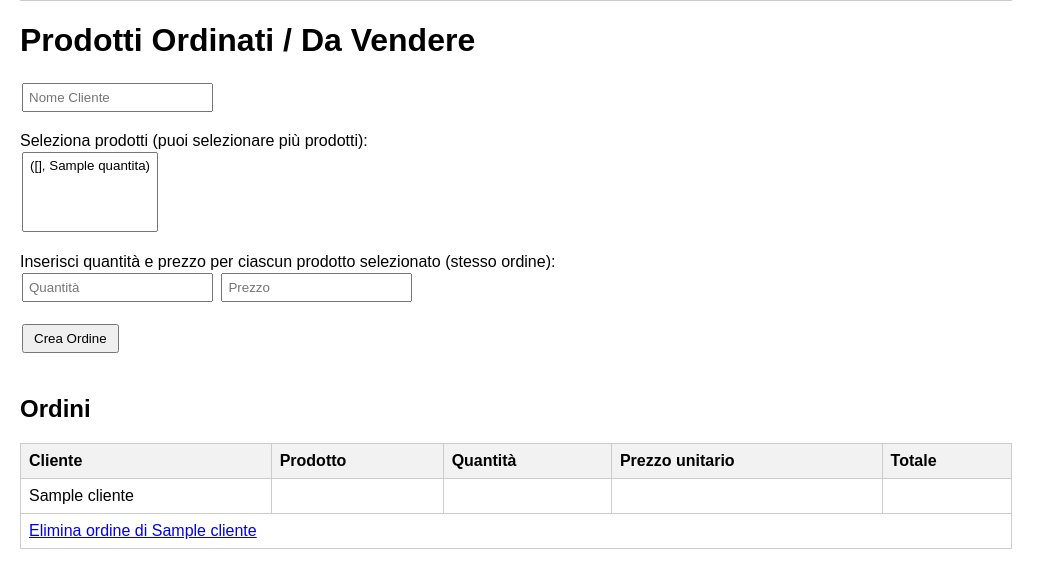
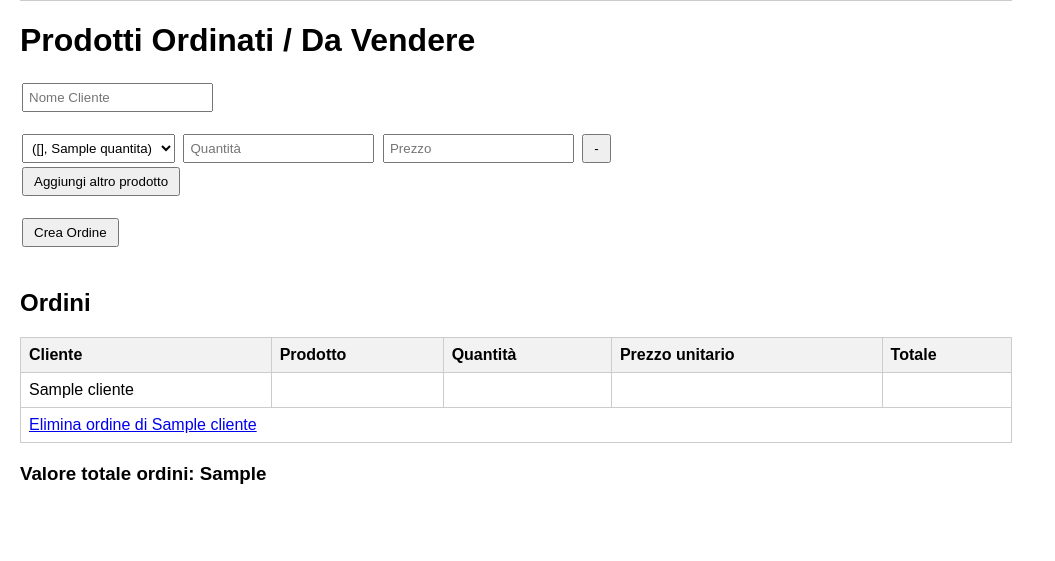
Before and after one commit to alessiobuti/magazzino-flask, a Flask app: template templates/index.html in a window 1280 px wide. Shown: the part 286-847 px from the top of the page, without its empty margins (0-1055 px from the left). After the commit the page ends 770 px from the top, so only its background shows below. Run offline with Flask 3, Linux system fonts and the light colour scheme; the template is opened without the code that fills it: most values are stand-ins (such as "Sample title", 1, 10 or a date in 2020).

```diff
--- a/app.py
+++ b/app.py
@@ -3,77 +3,76 @@ from flask import Flask, render_template, request, redirect, url_for
 app = Flask(__name__)
 
 # Magazzino e ordini
-prodotti = {}  # {'Miele': 20, 'Burro cacao': 15}
-ordini = {}    # {'Alberto': [{'prodotto': 'Miele', 'quantita': 2, 'prezzo': 5.0}, ...]}
+magazzino = {}  # nome_prodotto: quantità
+ordini = {}     # id_ordine: {'prodotti': [(nome, quantita, prezzo)], 'totale': valore_totale}
+
+ordine_id_counter = 1  # Contatore per identificare gli ordini
 
 @app.route('/')
 def index():
-    # Calcolo valore totale degli ordini
-    totale_valore = 0
-    for ord_list in ordini.values():
-        for item in ord_list:
-            totale_valore += item['quantita'] * item['prezzo']
-    return render_template('index.html', prodotti=prodotti, ordini=ordini, totale_valore=totale_valore)
+    return render_template('index.html', magazzino=magazzino, ordini=ordini)
 
 # Aggiungi prodotto al magazzino
 @app.route('/add_product', methods=['POST'])
 def add_product():
     nome = request.form['nome_prodotto']
     quantita = int(request.form['quantita_prodotto'])
-    if nome in prodotti:
-        prodotti[nome] += quantita
+    if nome in magazzino:
+        magazzino[nome] += quantita
     else:
-        prodotti[nome] = quantita
+        magazzino[nome] = quantita
     return redirect(url_for('index'))
 
-# Modifica quantità prodotto nel magazzino
+# Modifica quantità prodotto
 @app.route('/update_product/<nome>', methods=['POST'])
 def update_product(nome):
     nuova_quantita = int(request.form['nuova_quantita'])
-    prodotti[nome] = nuova_quantita
+    magazzino[nome] = nuova_quantita
     return redirect(url_for('index'))
 
 # Elimina prodotto dal magazzino
 @app.route('/delete_product/<nome>')
 def delete_product(nome):
-    if nome in prodotti:
-        del prodotti[nome]
+    if nome in magazzino:
+        del magazzino[nome]
     return redirect(url_for('index'))
 
-# Aggiungi ordine/kit
+# Aggiungi ordine
 @app.route('/add_order', methods=['POST'])
 def add_order():
-    nome_persona = request.form['nome_persona']
-    prodotti_selezionati = request.form.getlist('prodotti_ordine')
-    quantita_list = request.form.getlist('quantita')
-    prezzi_list = request.form.getlist('prezzo')
+    global ordine_id_counter
+    prodotti_selezionati = request.form.getlist('prodotti')
+    quantita_selezionate = request.form.getlist('quantita')
+    prezzi_selezionati = request.form.getlist('prezzo')
 
-    # Controllo disponibilità
-    for i, p in enumerate(prodotti_selezionati):
-        q = int(quantita_list[i])
-        if p not in prodotti or prodotti[p] < q:
-            return f"Prodotto {p} non disponibile in quantità sufficiente."
+    prodotti_ordine = []
+    totale = 0
 
-    # Aggiorna magazzino e ordini
-    if nome_persona not in ordini:
-        ordini[nome_persona] = []
+    # Controllo disponibilità e aggiorno magazzino
+    for i, nome in enumerate(prodotti_selezionati):
+        quantita = int(quantita_selezionate[i])
+        prezzo = float(prezzi_selezionati[i])
+        if nome not in magazzino or magazzino[nome] < quantita:
+            return f"Prodotto {nome} non disponibile in quantità sufficiente."
+        magazzino[nome] -= quantita
+        prodotti_ordine.append((nome, quantita, prezzo))
+        totale += quantita * prezzo
 
-    for i, p in enumerate(prodotti_selezionati):
-        q = int(quantita_list[i])
-        prezzo = float(prezzi_list[i])
-        prodotti[p] -= q
-        ordini[nome_persona].append({'prodotto': p, 'quantita': q, 'prezzo': prezzo})
-
+    ordini[ordine_id_counter] = {'prodotti': prodotti_ordine, 'totale': totale}
+    ordine_id_counter += 1
     return redirect(url_for('index'))
 
 # Elimina ordine
-@app.route('/delete_order/<nome_persona>')
-def delete_order(nome_persona):
-    if nome_persona in ordini:
-        # Restituisci prodotti al magazzino
-        for item in ordini[nome_persona]:
-            prodotti[item['prodotto']] += item['quantita']
-        del ordini[nome_persona]
+@app.route('/delete_order/<int:ordine_id>')
+def delete_order(ordine_id):
+    if ordine_id in ordini:
+        # Restituisci quantità al magazzino
+        for nome, quantita, _ in ordini[ordine_id]['prodotti']:
+            if nome in magazzino:
+                magazzino[nome] += quantita
+            else:
+                magazzino[nome] = quantita
+        del ordini[ordine_id]
     return redirect(url_for('index'))
 
 if __name__ == "__main__":
--- a/templates/index.html
+++ b/templates/index.html
@@ -9,8 +9,7 @@
         table { border-collapse: collapse; width: 80%; margin-bottom: 20px; }
         th, td { border: 1px solid #ccc; padding: 8px; text-align: left; }
         th { background-color: #f2f2f2; }
-        input[type=text], input[type=number] { padding: 5px; margin: 2px; }
-        select { padding: 5px; margin: 2px; }
+        input[type=text], input[type=number], select { padding: 5px; margin: 2px; }
         button { padding: 5px 10px; margin: 2px; }
     </style>
 </head>
@@ -42,17 +41,22 @@
 </table>
 
 <h1>Prodotti Ordinati / Da Vendere</h1>
-    <form action="{{ url_for('add_order') }}" method="POST">
+<form action="{{ url_for('add_order') }}" method="POST" id="orderForm">
     <input type="text" name="nome_persona" placeholder="Nome Cliente" required><br><br>
-        <label>Seleziona prodotti (puoi selezionare più prodotti):</label><br>
-        <select name="prodotti_ordine" multiple required>
+
+    <div id="prodottiContainer">
+        <div class="prodottoRow">
+            <select name="prodotti_ordine" required>
                 {% for nome in prodotti %}
                     <option value="{{ nome }}">{{ nome }}</option>
                 {% endfor %}
-        </select><br><br>
-        <label>Inserisci quantità e prezzo per ciascun prodotto selezionato (stesso ordine):</label><br>
-        <input type="text" name="quantita" placeholder="Quantità" required>
-        <input type="text" name="prezzo" placeholder="Prezzo" required><br><br>
+            </select>
+            <input type="number" name="quantita" placeholder="Quantità" required>
+            <input type="number" step="0.01" name="prezzo" placeholder="Prezzo" required>
+            <button type="button" onclick="removeRow(this)">-</button>
+        </div>
+    </div>
+    <button type="button" onclick="addRow()">Aggiungi altro prodotto</button><br><br>
     <button type="submit">Crea Ordine</button>
 </form>
 
@@ -76,5 +80,28 @@
 </table>
 
 <h3>Valore totale ordini: {{ totale_valore }}</h3>
+
+<script>
+function addRow() {
+    const container = document.getElementById("prodottiContainer");
+    const newRow = document.createElement("div");
+    newRow.classList.add("prodottoRow");
+    newRow.innerHTML = `
+        <select name="prodotti_ordine" required>
+            {% for nome in prodotti %}
+                <option value="{{ nome }}">{{ nome }}</option>
+            {% endfor %}
+        </select>
+        <input type="number" name="quantita" placeholder="Quantità" required>
+        <input type="number" step="0.01" name="prezzo" placeholder="Prezzo" required>
+        <button type="button" onclick="removeRow(this)">-</button>
+    `;
+    container.appendChild(newRow);
+}
+
+function removeRow(button) {
+    button.parentElement.remove();
+}
+</script>
 </body>
 </html>
```
Lines whose indentation alone changed are shown as unchanged.
